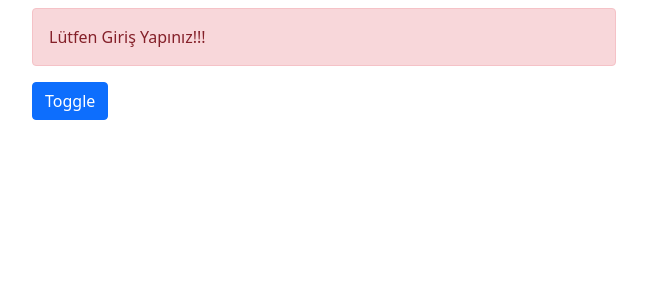
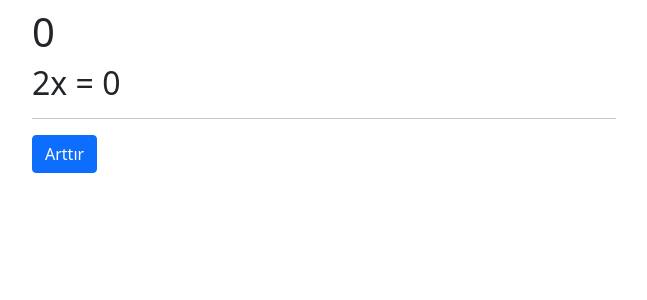
Before and after one commit to hhakangull/Vue3-examples-with-Typescript, a Vue app: page / in a window 1280 px wide. Shown: the top 300 px of the page, without its empty margins (316-963 px from the left). Built offline with nearby package versions, Linux system fonts and the light colour scheme.

Commit message:
computed

```diff
--- a/src/App.vue
+++ b/src/App.vue
@@ -1,32 +1,34 @@
 <template>
   <div class="mx-auto p-2" style="max-width: 600px">
-    <div v-if="toggle" class="alert alert-danger" role="alert">
-      Lütfen Giriş Yapınız!!!
+    <div>
+      <h1>{{ sayi }}</h1>
     </div>
-
-    <ToggleButton @toggle="toggleIt($event)">Toggle</ToggleButton>
+    <h2>2x = {{ ikiKati }}</h2>
+    <hr />
+    <button class="btn btn-primary" @click="ikiKati += 10">Arttır</button>
   </div>
 </template>
 
-<script lang="ts">
-import ToggleButton from "./components/ToggleButton.vue";
-import { defineComponent } from "vue";
-export default defineComponent({
-  data() {
-    return {
-      toggle: true,
-    };
+<script setup lang="ts">
+import { ref, computed } from "vue";
+const sayi = ref(0);
+
+// const ikiKati = computed(() => {
+//   console.log("Değer DEğişti")
+//   return sayi.value * 2
+// });
+const ikiKati = computed({
+  set(val: number) {
+    sayi.value = val;
   },
-  components: {
-    ToggleButton,
-  },
-  methods: {
-    toggleIt(value: boolean) {
-      this.toggle = value;
-    },
-  },
+  get() {
+    return sayi.value * 2
+  }
+});
+const ikiKatiFunc = () => {
+  return sayi.value * 2;
+}
 
-});
 </script>
 
 <style lang="scss">
```
Also changed, not shown: src/components/BottomBar.vue (added), src/components/Tab.vue (added), src/components/TabView.vue (added).
